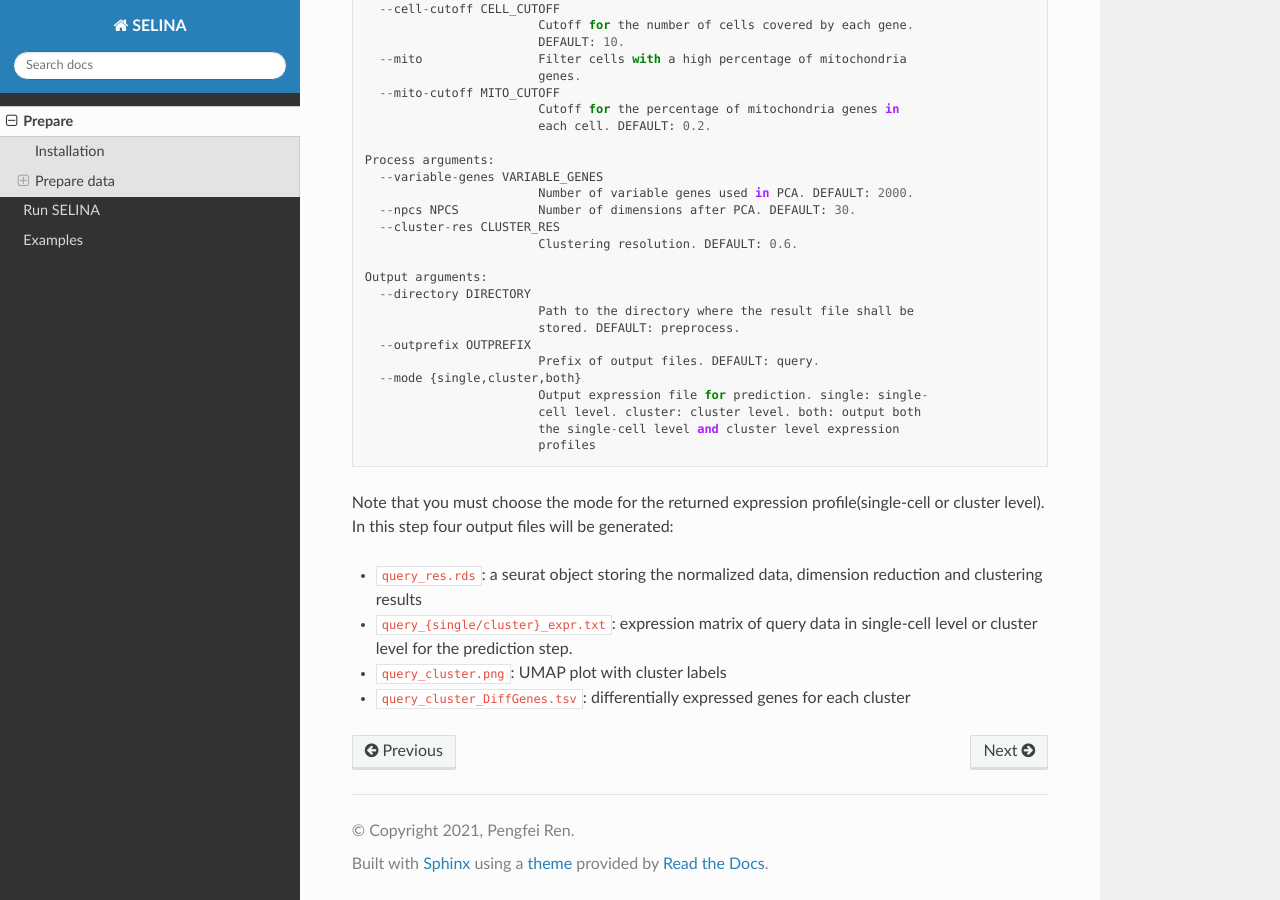
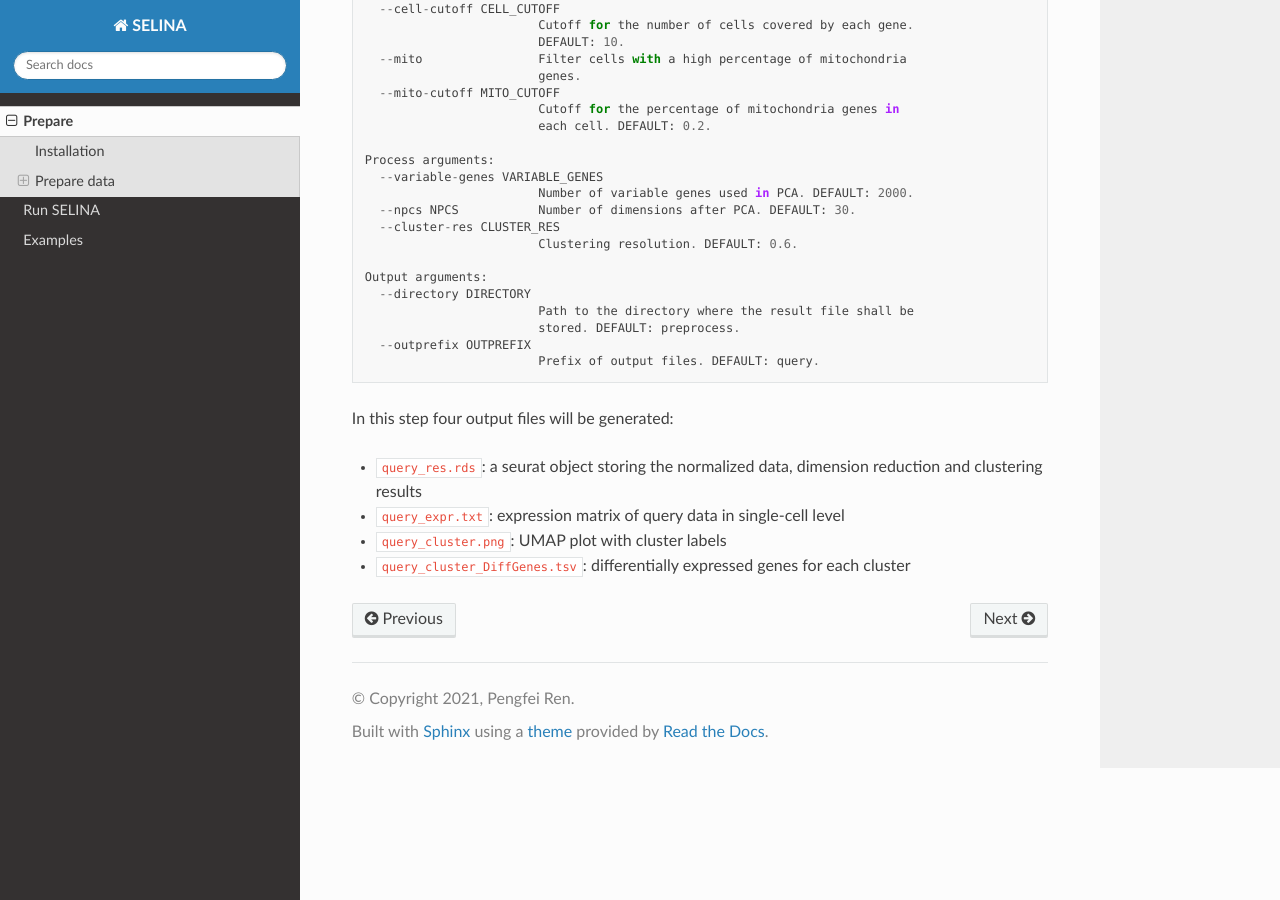
Before and after one commit to SELINA-team/SELINA.py, a Sphinx documentation site: the page built from docs/source/prepare.md, in a window 1280 px wide and 900 px high, scrolled down 2405 px. Built offline with Sphinx 7.4.7 and the Read the Docs theme 2.0.0, drawn with Linux system fonts in a browser that asks for light colours; some of the changed text lies outside the part shown.

Commit message:
rm cluster

````diff
--- a/docs/source/prepare.md
+++ b/docs/source/prepare.md
@@ -62,7 +62,7 @@ usage: selina preprocess [-h] --format {h5,mtx,plain} [--matrix MATRIX]
                          [--mito-cutoff MITO_CUTOFF]
                          [--variable-genes VARIABLE_GENES] [--npcs NPCS]
                          [--cluster-res CLUSTER_RES] [--directory DIRECTORY]
-                         [--outprefix OUTPREFIX] --mode {single,cluster,both}
+                         [--outprefix OUTPREFIX]
 
 optional arguments:
   -h, --help            show this help message and exit
@@ -124,18 +124,13 @@ Output arguments:
                         stored. DEFAULT: preprocess.
   --outprefix OUTPREFIX
                         Prefix of output files. DEFAULT: query.
-  --mode {single,cluster,both}
-                        Output expression file for prediction. single: single-
-                        cell level. cluster: cluster level. both: output both
-                        the single-cell level and cluster level expression
-                        profiles
 ```
 
-Note that you must choose the mode for the returned expression profile(single-cell or cluster level). In this step four output files will be generated:
+In this step four output files will be generated:
 
 - `query_res.rds`: a seurat object storing the normalized data, dimension reduction and clustering results
 
-- `query_{single/cluster}_expr.txt`: expression matrix of query data in single-cell level or cluster level for the prediction step.
+- `query_expr.txt`: expression matrix of query data in single-cell level
 
 - `query_cluster.png`: UMAP plot with cluster labels
 
````
Also changed, not shown: README.md (+6 -8 lines), docs/source/examples.md (+4 -4 lines), docs/source/run.md (+2 -6 lines), 5 other files.
